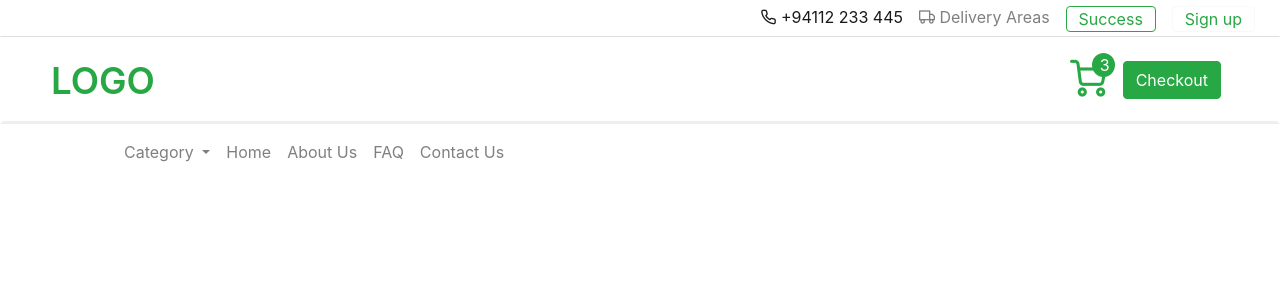
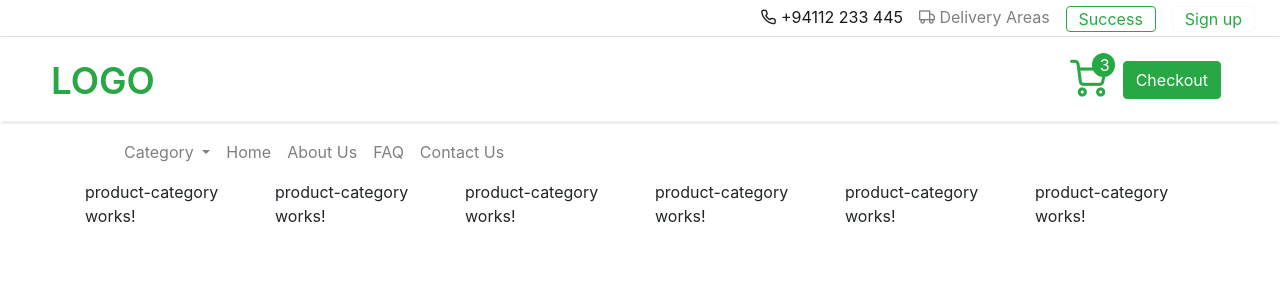
Before and after one commit to JeewanthaLahiru/Shopping-Cart-Project-with-Angular, an Angular app in the folder shopping-cart/: page / in a window 1280 px wide. Shown: the top 300 px of the page. Built offline with nearby package versions, Linux system fonts and the light colour scheme.

Commit message:
added 6 product categories to the list

```diff
--- a/shopping-cart/src/app/client-app/client-app.component.html
+++ b/shopping-cart/src/app/client-app/client-app.component.html
@@ -10,6 +10,8 @@
 
     <div class="container-fluid m-0 p-0 ">
         <app-header></app-header>
+
+        <app-product-category-list></app-product-category-list>
     </div>
 
 </body>
--- a/shopping-cart/src/app/components/productCategoryList/product-category-list/product-category-list.component.html
+++ b/shopping-cart/src/app/components/productCategoryList/product-category-list/product-category-list.component.html
@@ -1 +1,35 @@
-<p>product-category-list works!</p>
+<!DOCTYPE html>
+<html lang="en">
+<head>
+    <meta charset="UTF-8">
+    <meta http-equiv="X-UA-Compatible" content="IE=edge">
+    <meta name="viewport" content="width=device-width, initial-scale=1.0">
+    <title>Document</title>
+</head>
+<body>
+
+    <div class="container">
+        <div class="row">
+            <div class="col-2">
+                <app-product-category></app-product-category>
+            </div>
+            <div class="col-2">
+                <app-product-category></app-product-category>
+            </div>
+            <div class="col-2">
+                <app-product-category></app-product-category>
+            </div>
+            <div class="col-2">
+                <app-product-category></app-product-category>
+            </div>
+            <div class="col-2">
+                <app-product-category></app-product-category>
+            </div>
+            <div class="col-2">
+                <app-product-category></app-product-category>
+            </div>
+        </div>
+    </div>
+
+</body>
+</html>
```
